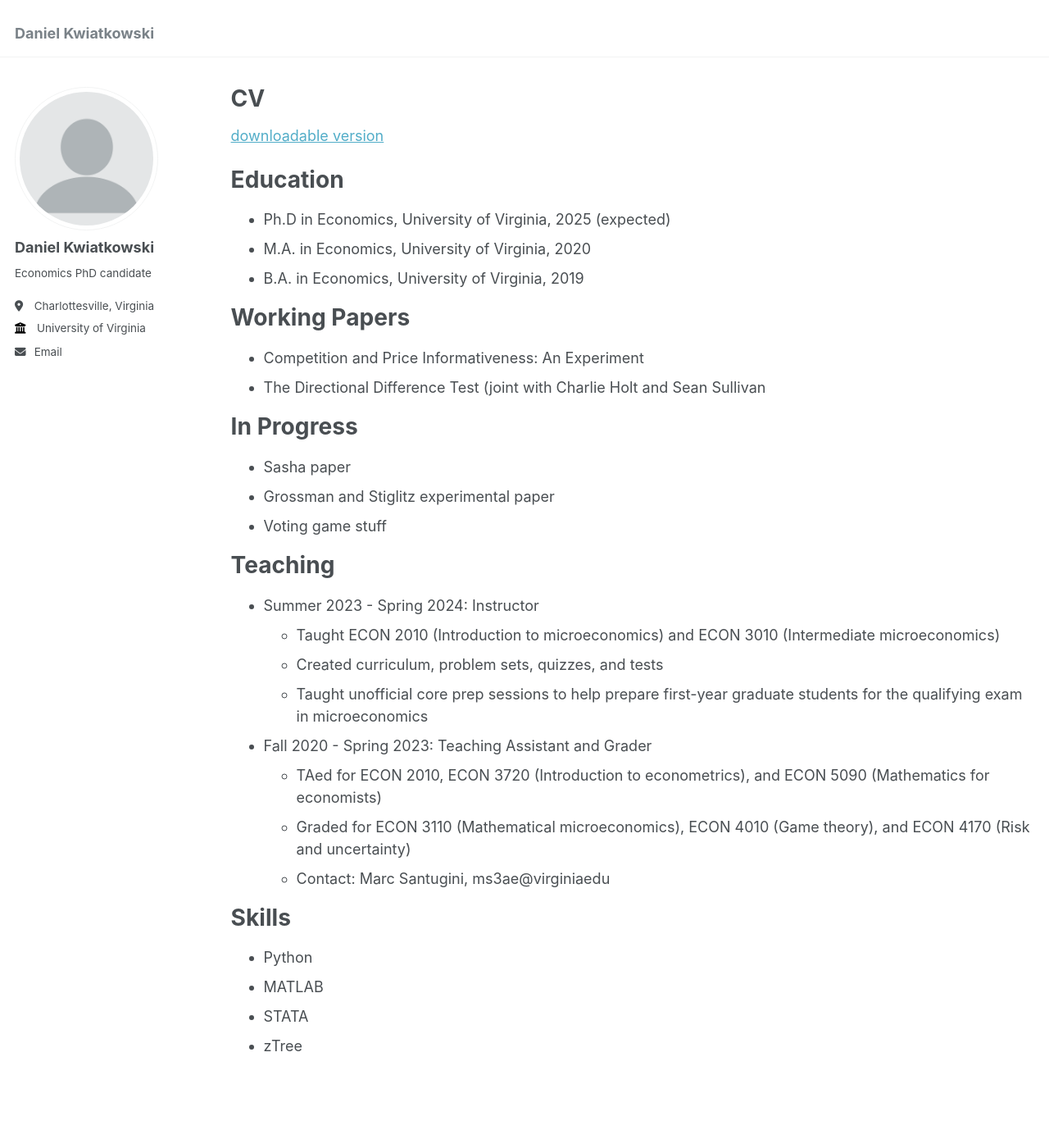
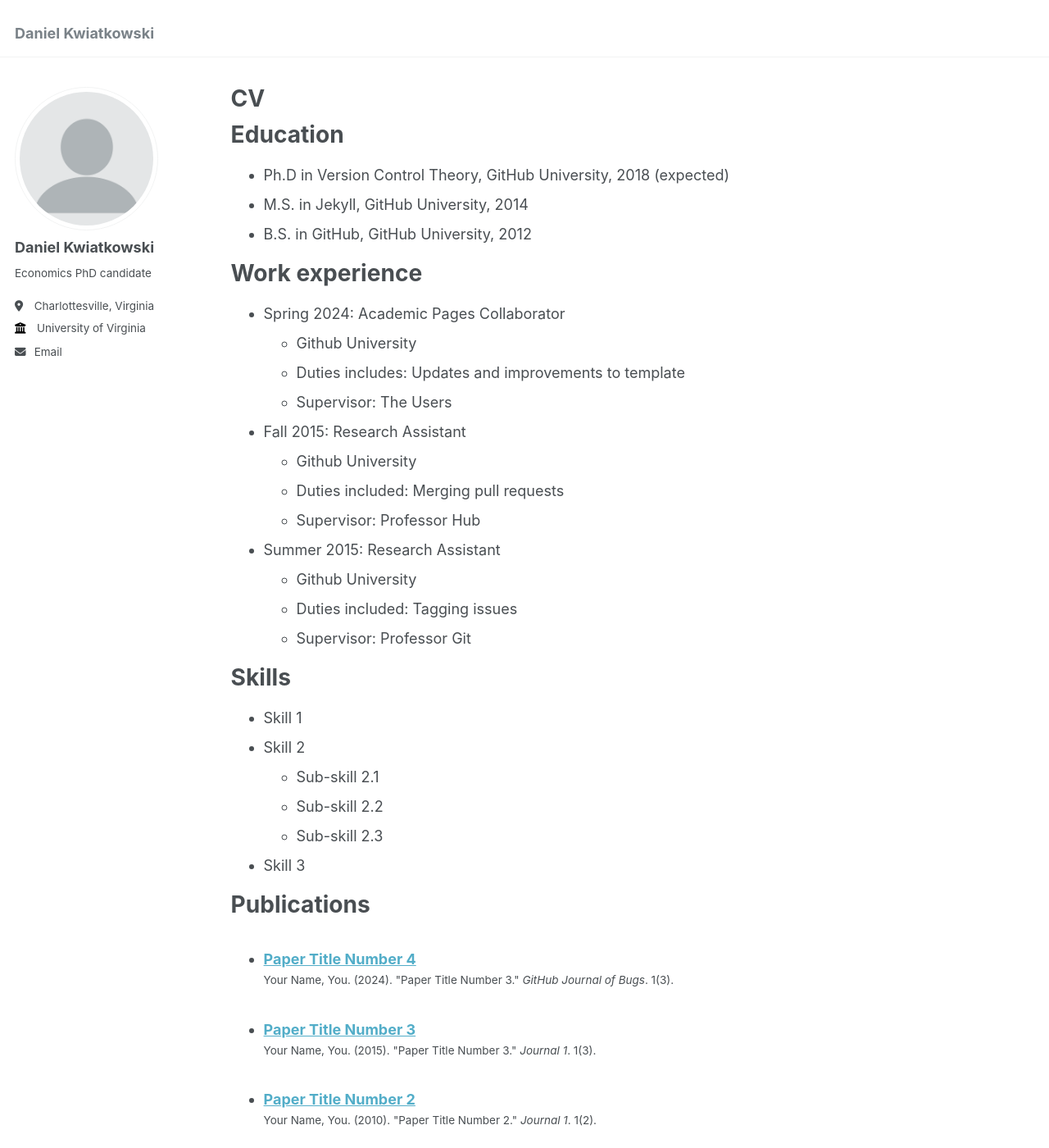
Before and after one commit to dvkwiat/dvkwiat.github.io, a Jekyll site: the page built from _pages/cv.md, in a window 1280 px wide and 1400 px high. Shown: the whole window at 82% size. Built offline with Jekyll 4.4.1, drawn with Linux system fonts in a browser that asks for light colours; some of the changed text lies outside the part shown.

Commit message:
Update cv.md

```diff
--- a/_pages/cv.md
+++ b/_pages/cv.md
@@ -9,40 +9,56 @@ redirect_from:
 
 {% include base_path %}
 
-[downloadable version](../files/paper1.pdf)
-
 Education
 ======
-* Ph.D in Economics, University of Virginia, 2025 (expected)
-* M.A. in Economics, University of Virginia, 2020
-* B.A. in Economics, University of Virginia, 2019
+* Ph.D in Version Control Theory, GitHub University, 2018 (expected)
+* M.S. in Jekyll, GitHub University, 2014
+* B.S. in GitHub, GitHub University, 2012
 
-Working Papers
+Work experience
 ======
-* Competition and Price Informativeness: An Experiment
-* The Directional Difference Test (joint with Charlie Holt and Sean Sullivan
+* Spring 2024: Academic Pages Collaborator
+  * Github University
+  * Duties includes: Updates and improvements to template
+  * Supervisor: The Users
 
-In Progress
+* Fall 2015: Research Assistant
+  * Github University
+  * Duties included: Merging pull requests
+  * Supervisor: Professor Hub
+
+* Summer 2015: Research Assistant
+  * Github University
+  * Duties included: Tagging issues
+  * Supervisor: Professor Git
+
+Skills
 ======
-* Sasha paper
-* Grossman and Stiglitz experimental paper
-* Voting game stuff
+* Skill 1
+* Skill 2
+  * Sub-skill 2.1
+  * Sub-skill 2.2
+  * Sub-skill 2.3
+* Skill 3
+
+Publications
+======
+  <ul>{% for post in site.publications reversed %}
+    {% include archive-single-cv.html %}
+  {% endfor %}</ul>
+
+Talks
+======
+  <ul>{% for post in site.talks reversed %}
+    {% include archive-single-talk-cv.html  %}
+  {% endfor %}</ul>
 
 Teaching
 ======
-* Summer 2023 - Spring 2024: Instructor
-  * Taught ECON 2010 (Introduction to microeconomics) and ECON 3010 (Intermediate microeconomics)
-  * Created curriculum, problem sets, quizzes, and tests
-  * Taught unofficial core prep sessions to help prepare first-year graduate students for the qualifying exam in microeconomics
+  <ul>{% for post in site.teaching reversed %}
+    {% include archive-single-cv.html %}
+  {% endfor %}</ul>
 
-* Fall 2020 - Spring 2023: Teaching Assistant and Grader
-  * TAed for ECON 2010, ECON 3720 (Introduction to econometrics), and ECON 5090 (Mathematics for economists)
-  * Graded for ECON 3110 (Mathematical microeconomics), ECON 4010 (Game theory), and ECON 4170 (Risk and uncertainty)
-  * Contact: Marc Santugini, ms3ae@virginiaedu
-
-Skills
+Service and leadership
 ======
-* Python
-* MATLAB
-* STATA
-* zTree
+* Currently signed in to 43 different slack teams
```
